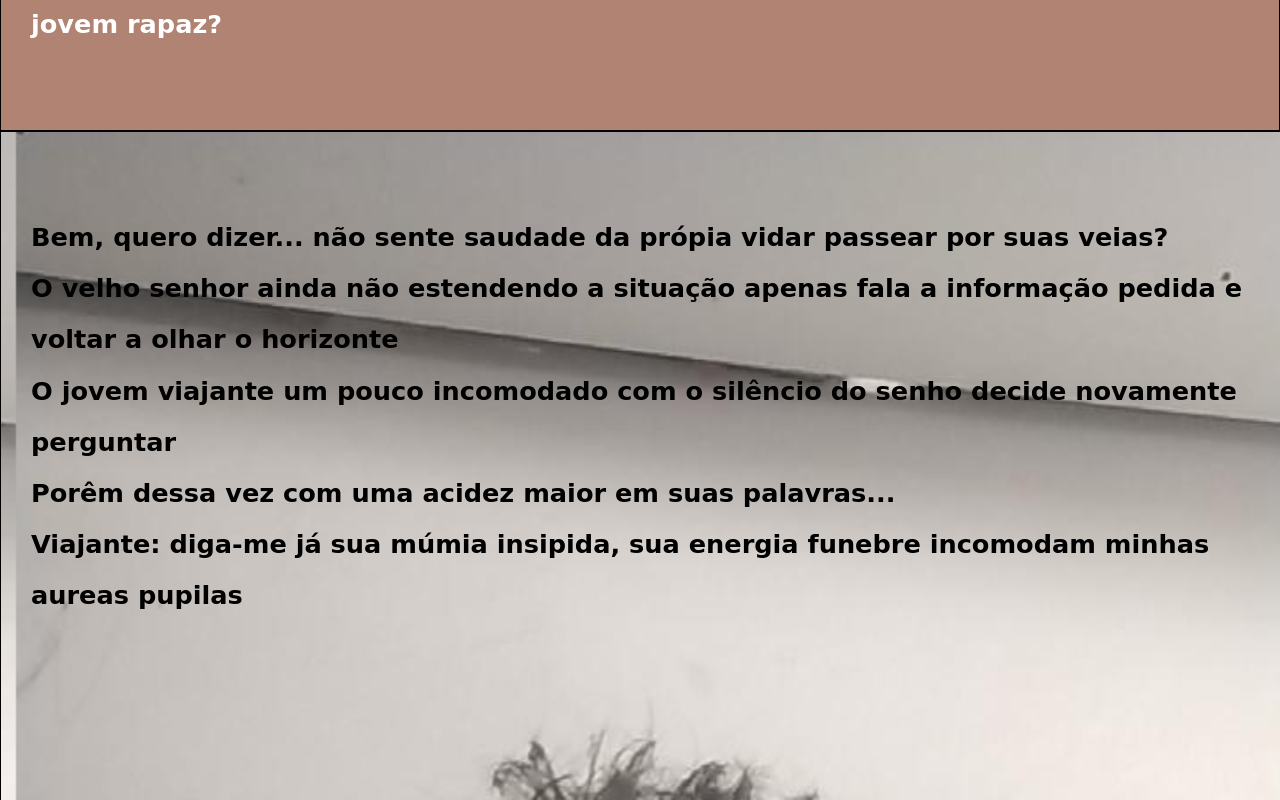
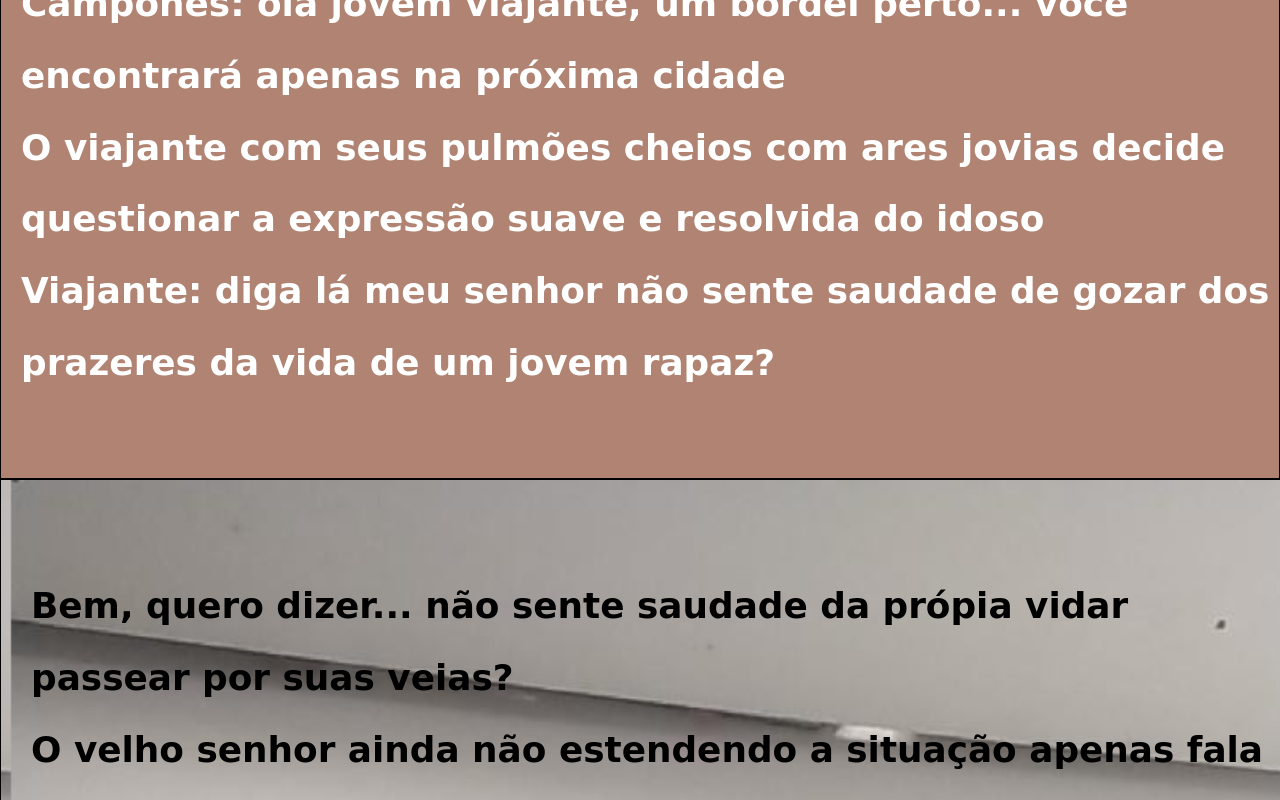
Before and after one commit to PH-All1ce/projeto-cordel1, a plain HTML site: page index2.html in a window 1280 px wide. Shown: the part 660-1460 px from the top of the page. Drawn offline with Linux system fonts and the light colour scheme; a web font is replaced by a local one.

Commit message:
pequeninas mudanças

```diff
--- a/esilo2/style.css
+++ b/esilo2/style.css
@@ -41,13 +41,13 @@ header > p {
 
 section {
     padding-top: 10vh;
-    padding-left: 30px;
+    padding-left: 20px;
     padding-bottom: 10vh;
     background-color: rgba(114, 115, 115, 0.427);
     color: black;
     border: 1px solid rgb(0, 0, 0);
     line-height: 2em;
-    font-size: 2vw;
+    font-size: 2.8vw;
     font-weight: bolder;
     font-family: var(--fonte2);
 }
@@ -58,11 +58,15 @@ section.normal {
 }
 
 section.recebe_img {
-    display: inline-block;
     background-color: var(--cor1);
     height: 100vh;
     width: 100%;
     color: black;
+}
+
+section.recebe_img > p {
+    display: inline-block;
+    padding: 10px;
 }
 
 #img1 {
```
